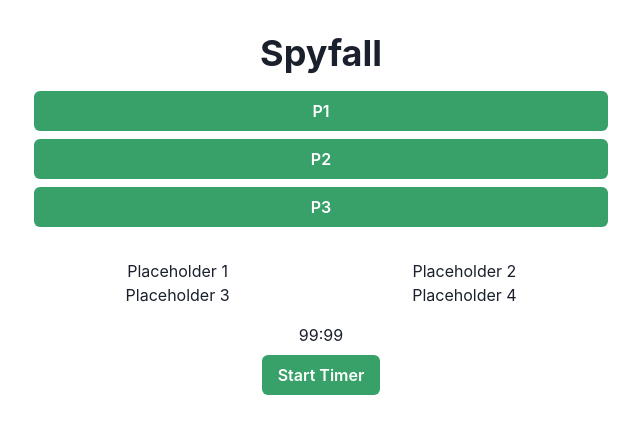
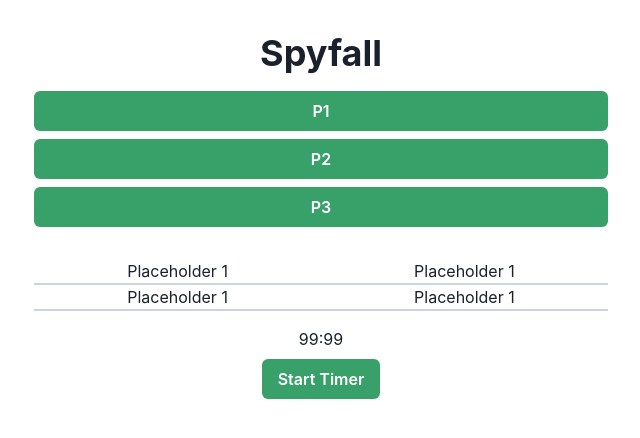
Before and after one commit to pontakornth/next-spyfall, a Next.js app: page / in a window 1280 px wide. Shown: the top 438 px of the page, without its empty margins (319-959 px from the left). Built offline with nearby package versions, Linux system fonts and the light colour scheme.

Commit message:
styling: Add border

```diff
--- a/components/PlacesTable.tsx
+++ b/components/PlacesTable.tsx
@@ -1,12 +1,14 @@
 import { Box, SimpleGrid } from "@chakra-ui/react";
 
+const placeholders = Array(4).fill("Placeholder")
+
 function PlacesTable() {
+	// TODO: Implement
 	return (
 		<SimpleGrid columns={2}>
-			<Box textAlign='center'>Placeholder 1</Box>
-			<Box textAlign='center'>Placeholder 2</Box>
-			<Box textAlign='center'>Placeholder 3</Box>
-			<Box textAlign='center'>Placeholder 4</Box>
+			{placeholders.map((p, i) =>
+				<Box borderBottom='2px' borderColor='gray.300' textAlign='center' key={i}>Placeholder 1</Box>
+			)}
 		</SimpleGrid>
 	)
 }
```
